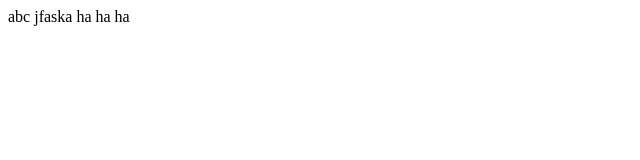
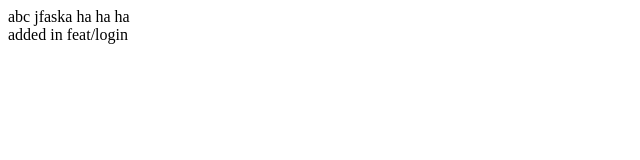
Before and after one commit to sravaninuti/Test, a plain HTML site: page index.html in a window 1280 px wide. Shown: the whole page, without its empty margins (0-640 px from the left). Drawn offline with Linux system fonts and the light colour scheme.

Commit message:
feat(login): update description in index

```diff
--- a/index.html
+++ b/index.html
@@ -5,5 +5,6 @@
 </head>
 <body>
 <div> abc jfaska ha ha ha</div>
+<div> added in feat/login</div>
 </body>
 </html>
```
Also changed, not shown: 1 other file.
